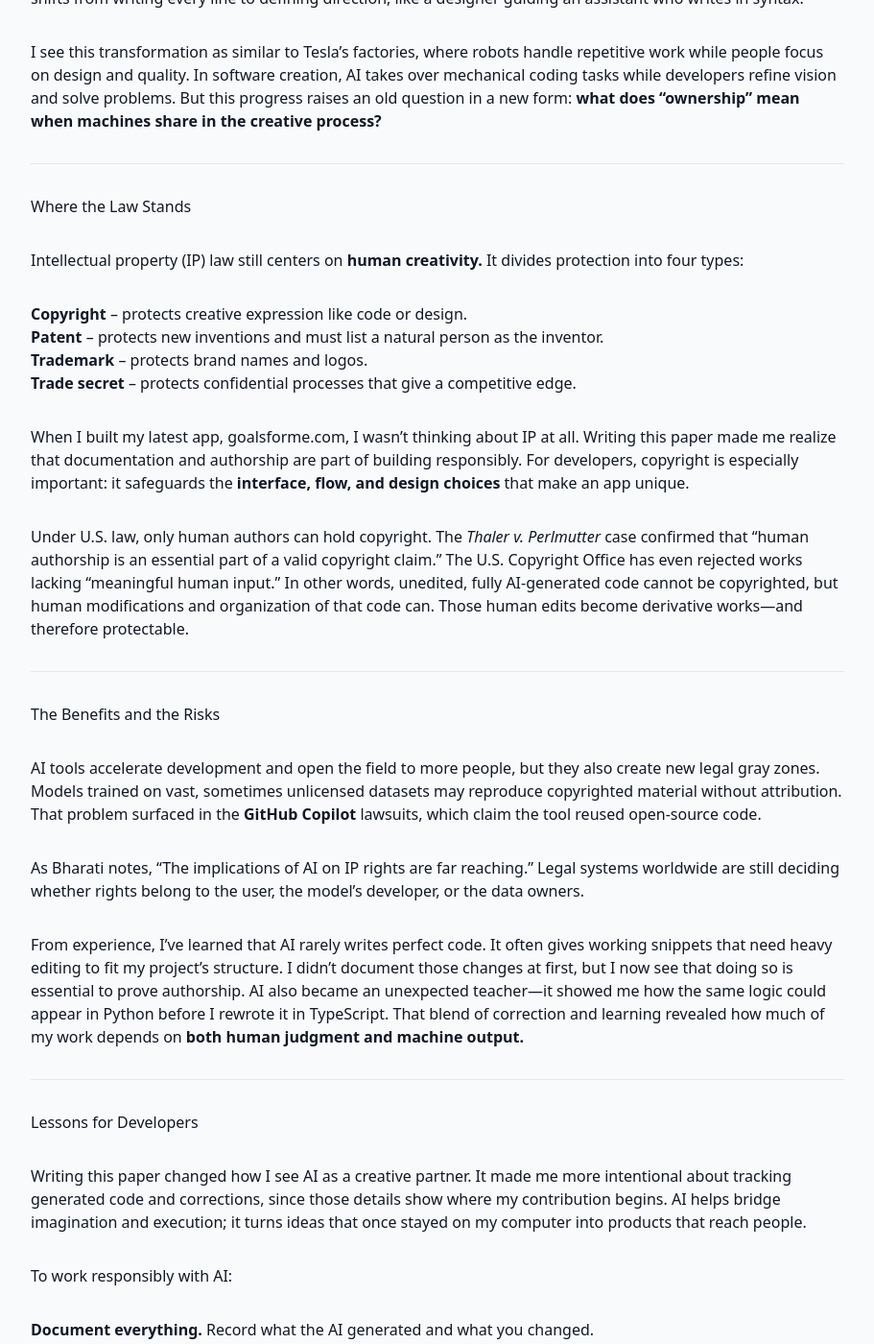
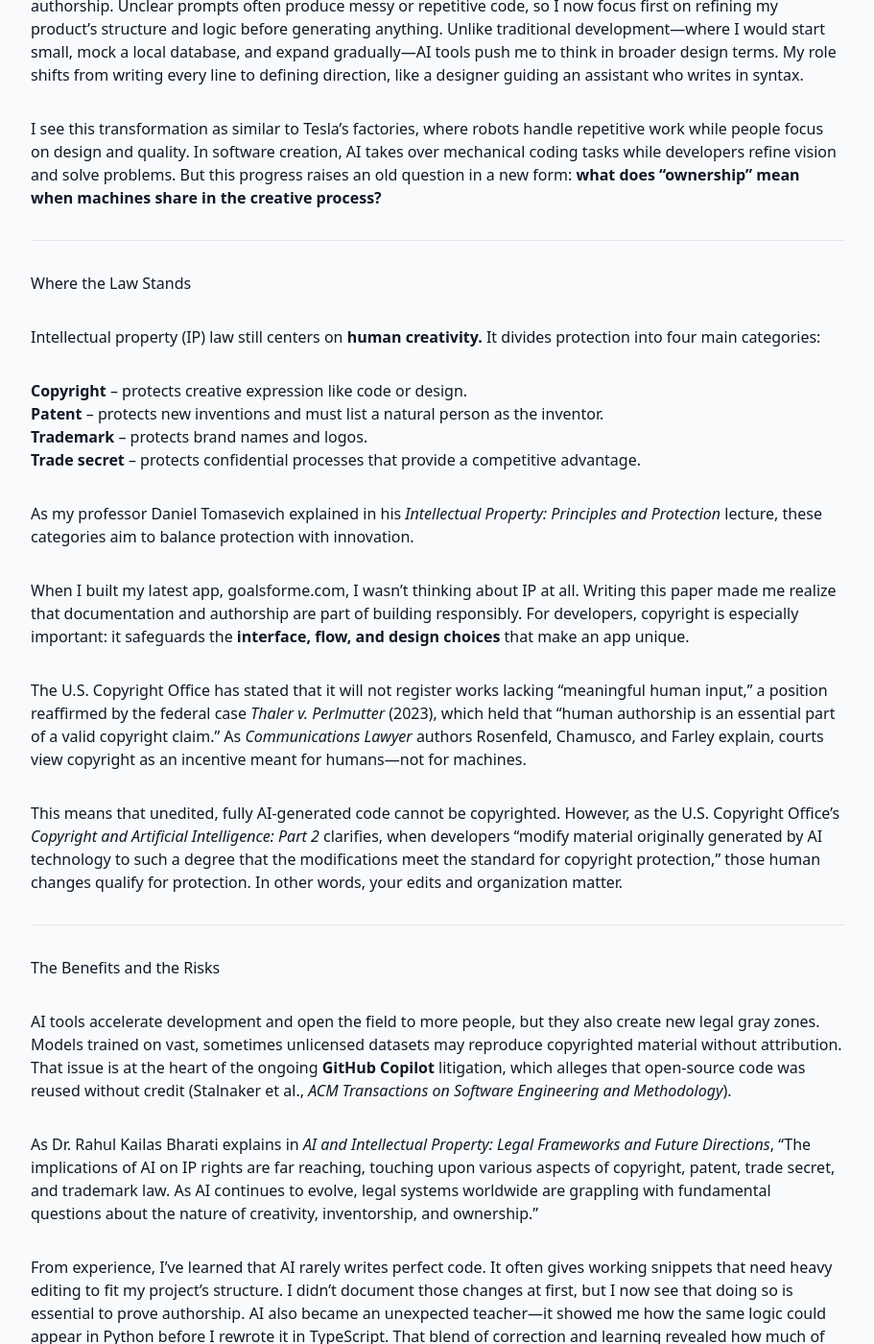
Before and after one commit to nochinxx/nochinxx.github.io, a Jekyll site: the page built from _posts/2025-10-30-who-owns-it.md, in a window 1280 px wide and 1400 px high, scrolled down 655 px. Shown: the whole window at 96% size, without its empty margins (184-1095 px from the left). Built offline with Jekyll 4.4.1, drawn with Linux system fonts in a browser that asks for light colours; nearby versions of some CDN libraries; some of the changed text lies outside the part shown.

Commit message:
update with sources

```diff
--- a/_posts/2025-10-30-who-owns-it.md
+++ b/_posts/2025-10-30-who-owns-it.md
@@ -14,7 +14,9 @@ Yet as the power to create software becomes more accessible, the **legal and eth
 ---
 
 ## The New Reality of AI-Assisted Creation
-Generative AI has lowered the technical barrier to entry, but the backbone of any good app still depends on design decisions and human intent. As Appel et al. write, *“Generative AI will change the nature of content creation, enabling many to do what, until now, only a few had the skills or technology to accomplish.”*
+Generative AI has lowered the technical barrier to entry, but the backbone of any good app still depends on design decisions and human intent.
+
+In their article for *Harvard Business Review*, Gil Appel, Juliana Neelbauer, and David Schweidel predict that “Generative AI will change the nature of content creation, enabling many to do what, until now, only a few had the skills or advanced technology to accomplish at high speed.”
 
 From my own experience using Copilot and ChatGPT, this change feels like a balance between automation and authorship. Unclear prompts often produce messy or repetitive code, so I now focus first on refining my product’s structure and logic before generating anything. Unlike traditional development—where I would start small, mock a local database, and expand gradually—AI tools push me to think in broader design terms. My role shifts from writing every line to defining direction, like a designer guiding an assistant who writes in syntax.
 
@@ -23,22 +25,27 @@ I see this transformation as similar to Tesla’s factories, where robots handle
 ---
 
 ## Where the Law Stands
-Intellectual property (IP) law still centers on **human creativity.** It divides protection into four types:
+Intellectual property (IP) law still centers on **human creativity.** It divides protection into four main categories:
+
 - **Copyright** – protects creative expression like code or design.
 - **Patent** – protects new inventions and must list a natural person as the inventor.
 - **Trademark** – protects brand names and logos.
-- **Trade secret** – protects confidential processes that give a competitive edge.
+- **Trade secret** – protects confidential processes that provide a competitive advantage.
+
+As my professor Daniel Tomasevich explained in his *Intellectual Property: Principles and Protection* lecture, these categories aim to balance protection with innovation.
 
 When I built my latest app, [goalsforme.com](#), I wasn’t thinking about IP at all. Writing this paper made me realize that documentation and authorship are part of building responsibly. For developers, copyright is especially important: it safeguards the **interface, flow, and design choices** that make an app unique.
 
-Under U.S. law, only human authors can hold copyright. The *Thaler v. Perlmutter* case confirmed that “human authorship is an essential part of a valid copyright claim.” The U.S. Copyright Office has even rejected works lacking “meaningful human input.” In other words, unedited, fully AI-generated code cannot be copyrighted, but human modifications and organization of that code can. Those human edits become derivative works—and therefore protectable.
+The U.S. Copyright Office has stated that it will not register works lacking “meaningful human input,” a position reaffirmed by the federal case *Thaler v. Perlmutter* (2023), which held that “human authorship is an essential part of a valid copyright claim.” As *Communications Lawyer* authors Rosenfeld, Chamusco, and Farley explain, courts view copyright as an incentive meant for humans—not for machines.
+
+This means that unedited, fully AI-generated code cannot be copyrighted. However, as the U.S. Copyright Office’s *Copyright and Artificial Intelligence: Part 2* clarifies, when developers “modify material originally generated by AI technology to such a degree that the modifications meet the standard for copyright protection,” those human changes qualify for protection. In other words, your edits and organization matter.
 
 ---
 
 ## The Benefits and the Risks
-AI tools accelerate development and open the field to more people, but they also create new legal gray zones. Models trained on vast, sometimes unlicensed datasets may reproduce copyrighted material without attribution. That problem surfaced in the **GitHub Copilot** lawsuits, which claim the tool reused open-source code.
+AI tools accelerate development and open the field to more people, but they also create new legal gray zones. Models trained on vast, sometimes unlicensed datasets may reproduce copyrighted material without attribution. That issue is at the heart of the ongoing **GitHub Copilot** litigation, which alleges that open-source code was reused without credit (Stalnaker et al., *ACM Transactions on Software Engineering and Methodology*).
 
-As Bharati notes, “The implications of AI on IP rights are far reaching.” Legal systems worldwide are still deciding whether rights belong to the user, the model’s developer, or the data owners.
+As Dr. Rahul Kailas Bharati explains in *AI and Intellectual Property: Legal Frameworks and Future Directions*, “The implications of AI on IP rights are far reaching, touching upon various aspects of copyright, patent, trade secret, and trademark law. As AI continues to evolve, legal systems worldwide are grappling with fundamental questions about the nature of creativity, inventorship, and ownership.”
 
 From experience, I’ve learned that AI rarely writes perfect code. It often gives working snippets that need heavy editing to fit my project’s structure. I didn’t document those changes at first, but I now see that doing so is essential to prove authorship. AI also became an unexpected teacher—it showed me how the same logic could appear in Python before I rewrote it in TypeScript. That blend of correction and learning revealed how much of my work depends on **both human judgment and machine output.**
 
@@ -58,5 +65,5 @@ AI lowers barriers and speeds creation, but it also demands responsibility. The
 
 ---
 
-*Adapted from my essay “Who Owns It?” (CSC 300, San Francisco State University, 2025).*
-[Download full essay (PDF)](/assets/documents/who-owns-it.pdf)
+*Adapted from my essay “Who Owns It?” (CSC 300, San Francisco State University, 2025). Sources include Harvard Business Review, Communications Lawyer, ACM Transactions on Software Engineering and Methodology, and the U.S. Copyright Office.*
+[*Download full essay (PDF)*](/assets/documents/Who-Owns-It.pdf)
```
Also changed, not shown: 2 other files.
